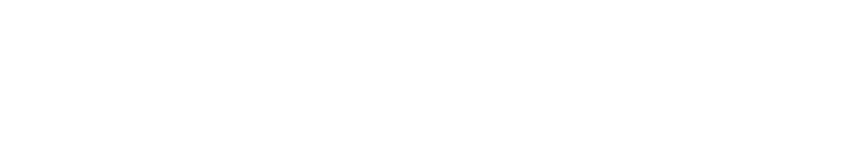
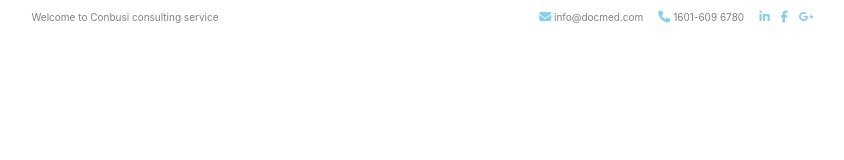
Before and after one commit to nikki003/Conbusi-PEaaS, a plain HTML site: page index.html in a window 1280 px wide. Shown: the whole page, without its empty margins (195-1039 px from the left). Drawn offline with nearby package versions, Linux system fonts and the light colour scheme; a web font is replaced by a local one.

Commit message:
modified header elements using appropriate bootstrap properties

```diff
--- a/index.html
+++ b/index.html
@@ -4,6 +4,8 @@
   <meta charset="utf-8">
   <meta name="viewport" content="width=device-width, initial-scale = 1">
   <link rel="stylesheet" href="https://maxcdn.bootstrapcdn.com/bootstrap/4.0.0/css/bootstrap.min.css" integrity="sha384-Gn5384xqQ1aoWXA+058RXPxPg6fy4IWvTNh0E263XmFcJlSAwiGgFAW/dAiS6JXm" crossorigin="anonymous">
+  <link rel="stylesheet" href="style.css">
+  <link rel="stylesheet" href="https://fonts.google.com/specimen/Poppins?selection.family=Poppins">
   <script src="https://code.jquery.com/jquery-3.2.1.slim.min.js" integrity="sha384-KJ3o2DKtIkvYIK3UENzmM7KCkRr/rE9/Qpg6aAZGJwFDMVNA/GpGFF93hXpG5KkN" crossorigin="anonymous"></script>
   <script src="https://cdnjs.cloudflare.com/ajax/libs/popper.js/1.12.9/umd/popper.min.js" integrity="sha384-ApNbgh9B+Y1QKtv3Rn7W3mgPxhU9K/ScQsAP7hUibX39j7fakFPskvXusvfa0b4Q" crossorigin="anonymous"></script>
   <script src="https://maxcdn.bootstrapcdn.com/bootstrap/4.0.0/js/bootstrap.min.js" integrity="sha384-JZR6Spejh4U02d8jOt6vLEHfe/JQGiRRSQQxSfFWpi1MquVdAyjUar5+76PVCmYl" crossorigin="anonymous"></script>
@@ -12,7 +14,22 @@
 
 <body>
 <!-- Header -->
+<header>
+  <div class="container-fluid">
+    <div class="row header-top">
+      <div class="col-6 text-center">Welcome to Conbusi consulting service</div>
+      <div class="col-2 text-right"><i class="fa fa-envelope" aria-hidden="true"></i> info@docmed.com</div>
+      <div class="col-1.5 text-left"><i class="fa fa-phone" aria-hidden="true"></i> 1601-609 6780</div>
+      <div class="col-2">
+        <i class="fa fa-linkedin pr-2" aria-hidden="true"></i>
+        <i class="fa fa-facebook pr-2" aria-hidden="true"></i>
+        <i class="fa fa-google-plus pr-2" aria-hidden="true"></i>
+      </div>
+    </div>
 
+  </div>
+
+</header>
 
 <!-- Navigation and Title-->
 
--- a/style.css
+++ b/style.css
@@ -0,0 +1,10 @@
+.header-top {
+  padding: 10px 0px 10px 0px;
+  font-size: 10px;
+  color: gray;
+}
+
+i {
+  font-size: 12px;
+  color: skyblue;
+}
```
